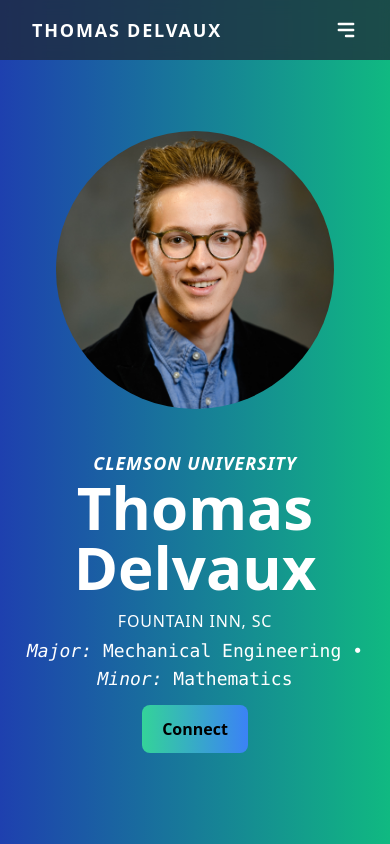
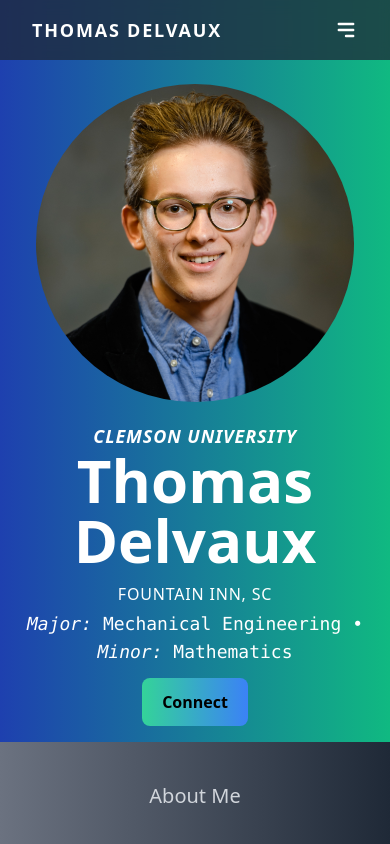
Before and after one commit to Exper1mental/TC21-Thomas-Icrebreaker, a plain HTML site: page index.html in a window 390 px wide. Shown: the top 844 px of the page. Drawn offline with nearby package versions, Linux system fonts and the light colour scheme.

Commit message:
Fixed issue with the way content displayed on mobile screens

```diff
--- a/index.html
+++ b/index.html
@@ -31,9 +31,9 @@
         </header>
 
         <main>
-            <section id="hero" class="h-screen bg-gradient-to-r from-blue-800 to-green-500 text-white text-center grid place-items-center">
+            <section id="hero" class="h-full bg-gradient-to-r from-blue-800 to-green-500 text-white text-center grid place-items-center">
                 <div class="px-4">
-                    <img src="Images/Picture.jpg" class="mx-auto p-10 rounded-full flex-auto md:object-scale-down md:h-96">
+                    <img src="Images/Picture.jpg" class="mx-auto rounded-full p-5 mt-16 flex-auto object-scale-down md:h-96">
                     <p class="text-lg font-bold italic uppercase tracking-wider">Clemson University</p>
                     <h1 class="font-bold text-6xl md:text-8xl leading-none">Thomas Delvaux</h1>
                     <p class="pt-3 pb-1 text-base font-light uppercase tracking-wider">Fountain Inn, SC</p>
@@ -42,7 +42,7 @@
                         href="https://www.linkedin.com/in/thomas-delvaux/"
                         rel="noopener noreferrer"
                         target="_blank"
-                        class="bg-gradient-to-r from-green-400 to-blue-500 hover:from-pink-500 hover:to-yellow-500 mt-3 font-bold rounded-lg px-5 py-3 text-black inline-block"
+                        class="bg-gradient-to-r from-green-400 to-blue-500 hover:from-pink-500 hover:to-yellow-500 mt-3 mb-4 font-bold rounded-lg px-5 py-3 text-black inline-block"
                     >Connect</a>
                 </div>
             </section>
```
